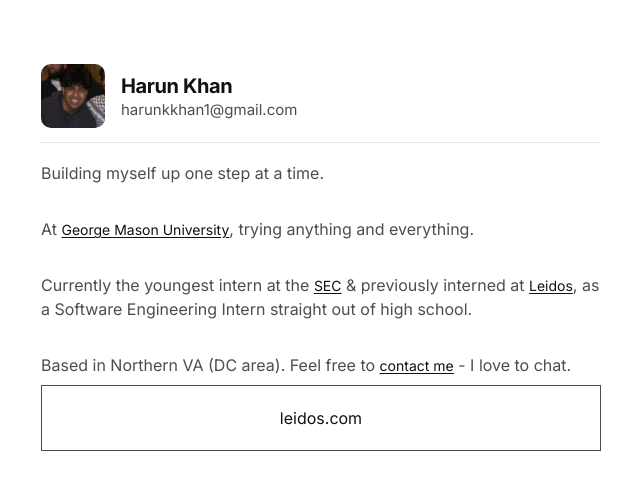
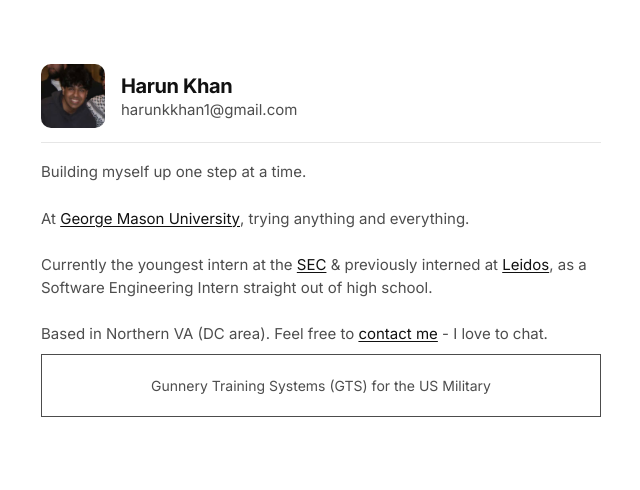
Before and after one commit to harunkkhan/personal-website, a React (Vite) app: page / in a window 1280 px wide. Both pictures are taken after a click on the button "Leidos". Shown: the top 490 px of the page, without its empty margins (319-959 px from the left). Built offline with nearby package versions, Linux system fonts and the light colour scheme.

Commit message:
more info

```diff
--- a/src/pages/HarunKhanOrgPage.tsx
+++ b/src/pages/HarunKhanOrgPage.tsx
@@ -116,34 +116,24 @@
             </>
           )}
           {popupOpen === "gmu" && (
-            <a
-              href="https://www.gmu.edu/"
-              className="iconLink"
-              target="_blank"
-              rel="noopener noreferrer"
-            >
-              gmu.edu
-            </a>
+            <>
+              <span className="iconLink">
+                <span className="iconLabel">President of PatriotHacks</span>
+              </span>
+              <span className="iconLink">
+                <span className="iconLabel">Head of Training at SMIF</span>
+              </span>
+            </>
           )}
           {popupOpen === "sec" && (
-            <a
-              href="https://www.sec.gov/"
-              className="iconLink"
-              target="_blank"
-              rel="noopener noreferrer"
-            >
-              sec.gov
-            </a>
+            <span className="iconLink">
+              <span className="iconLabel">Division of Economic & Risk Analysis - Office of Asset Management</span>
+            </span>
           )}
           {popupOpen === "leidos" && (
-            <a
-              href="https://www.leidos.com/"
-              className="iconLink"
-              target="_blank"
-              rel="noopener noreferrer"
-            >
-              leidos.com
-            </a>
+            <span className="iconLink">
+              <span className="iconLabel">Gunnery Training Systems (GTS) for the US Military</span>
+            </span>
           )}
         </div>
       )}
--- a/src/styles.css
+++ b/src/styles.css
@@ -281,7 +281,7 @@
 .harunkhanOrgParagraphs {
   display: flex;
   flex-direction: column;
-  gap: 32px;
+  gap: 24px;
 }
 
 .harunkhanOrgParagraph {
@@ -289,6 +289,11 @@
   color: var(--muted);
   line-height: 1.6;
   font-size: 15px;
+}
+
+.harunkhanOrgParagraph .link,
+.harunkhanOrgParagraph .linkButton {
+  font-size: inherit;
 }
 
 .linkButton {
@@ -309,6 +314,10 @@
 
 .contentHarunkhanOrg {
   position: relative;
+}
+
+.contentHarunkhanOrg .sectionBody {
+  font-size: 15px;
 }
 
 .harunkhanOrgPopupBox {
```
